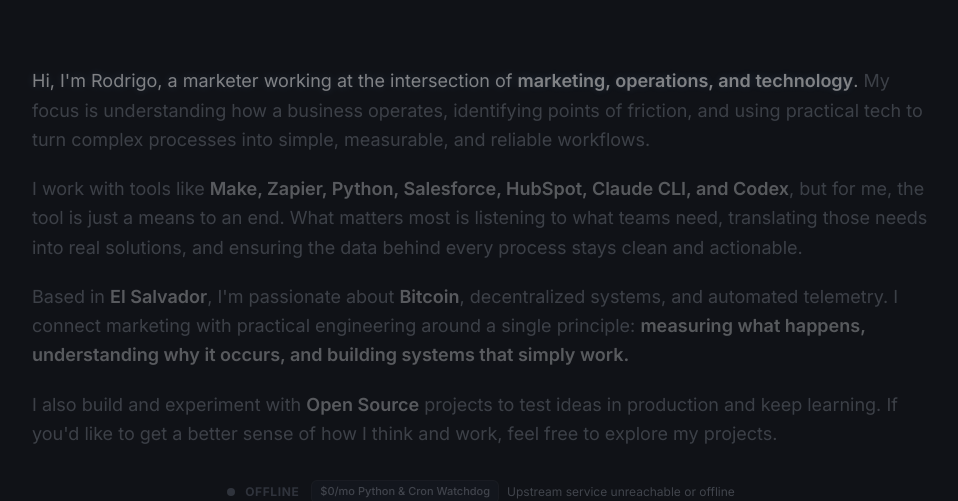
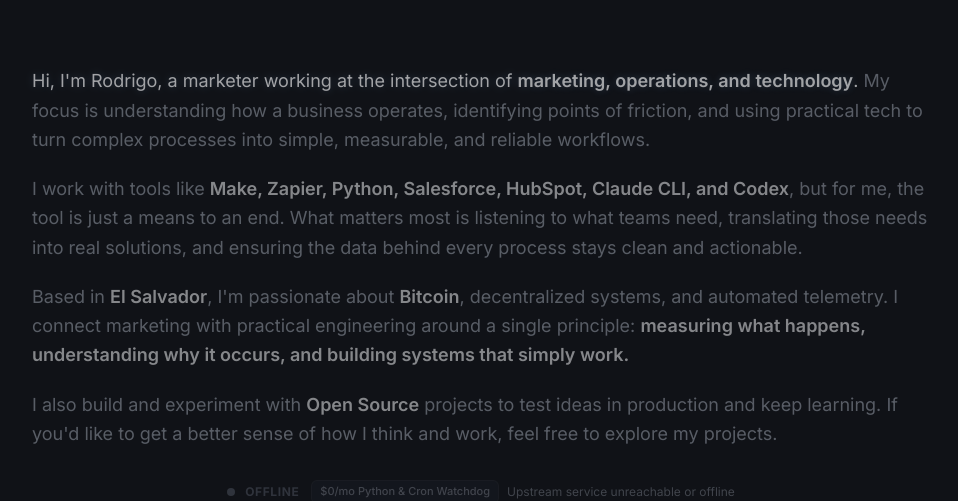
Before and after one commit to netssv/portfolio-romartel, a Next.js app: page / in a window 1280 px wide. Shown: the part 1181-1682 px from the top of the page, without its empty margins (160-1118 px from the left). Built offline with nearby package versions, Linux system fonts and the light colour scheme; no server answers.

Commit message:
perf: eliminate video background buffering, calibrate dormant contrast, and lazy-load analytics

```diff
--- a/app/layout.tsx
+++ b/app/layout.tsx
@@ -84,10 +84,10 @@
           `}
         </Script>
 
-        {/* Microsoft Clarity */}
+        {/* Microsoft Clarity — lazyOnload prevents main-thread contention */}
         <Script
           id="microsoft-clarity"
-          strategy="afterInteractive"
+          strategy="lazyOnload"
           dangerouslySetInnerHTML={{
             __html: `
               (function(c,l,a,r,i,t,y){
@@ -99,15 +99,15 @@
           }}
         />
 
-        {/* Google Analytics 4 */}
+        {/* Google Analytics 4 — lazyOnload defers non-critical telemetry */}
         <Script
           id="ga4-loader"
-          strategy="afterInteractive"
+          strategy="lazyOnload"
           src="https://www.googletagmanager.com/gtag/js?id=G-J2MMB7MF32"
         />
         <Script
           id="ga4-init"
-          strategy="afterInteractive"
+          strategy="lazyOnload"
           dangerouslySetInnerHTML={{
             __html: `
               window.dataLayer = window.dataLayer || [];
--- a/app/robots.ts
+++ b/app/robots.ts
@@ -4,11 +4,18 @@
   const baseUrl = process.env.NEXT_PUBLIC_BASE_URL || 'https://romartel.vercel.app';
 
   return {
-    rules: {
-      userAgent: '*',
-      allow: '/',
-      disallow: ['/private/', '/api/'],
-    },
+    rules: [
+      {
+        userAgent: '*',
+        allow: '/',
+        disallow: ['/private/', '/api/'],
+      },
+      {
+        userAgent: ['GPTBot', 'ClaudeBot', 'PerplexityBot', 'Google-Extended', 'Amazonbot'],
+        allow: ['/', '/llms.txt', '/llms-full.txt'],
+        disallow: ['/private/', '/api/'],
+      },
+    ],
     sitemap: `${baseUrl}/sitemap.xml`,
   };
 }
--- a/src/components/scrollytelling/ShowcaseMediaCard.tsx
+++ b/src/components/scrollytelling/ShowcaseMediaCard.tsx
@@ -84,8 +84,8 @@
                   ref={videoRef}
                   src={active.videoSrc}
                   poster={active.imageSrc || "/projects/metropolyca.png"}
-                  autoPlay
-                  preload={isActive ? "auto" : "metadata"}
+                  autoPlay={isActive}
+                  preload={isActive ? "auto" : "none"}
                   muted={isMuted}
                   loop
                   playsInline
--- a/src/components/ui/ScrollIlluminatedParagraph.tsx
+++ b/src/components/ui/ScrollIlluminatedParagraph.tsx
@@ -28,12 +28,12 @@
   const start = pStart + (index / Math.max(1, total)) * pSpan * 0.88;
   const end = Math.min(pEnd, start + (1.3 / Math.max(1, total)) * pSpan);
 
-  // Pure functional interpolation (Rule 21: WAAPI-safe)
+  // Pure functional interpolation (Rule 21: WAAPI-safe) with calibrated WCAG contrast
   const opacity = useTransform(scrollYProgress, (s) => {
-    if (s <= start) return 0.32;
+    if (s <= start) return 0.52;
     if (s >= end) return 1.0;
     const progress = (s - start) / (end - start);
-    return 0.32 + progress * 0.68;
+    return 0.52 + progress * 0.48;
   });
 
   const textShadow = useTransform(scrollYProgress, (s) => {
@@ -45,7 +45,7 @@
   });
 
   const color = useTransform(scrollYProgress, (s) => {
-    if (s <= start) return "var(--color-text-muted)";
+    if (s <= start) return "var(--color-text-secondary)";
     return "var(--color-text-primary)";
   });
 
```
Also changed, not shown: 1 other file (tests, documents, lock files or other folders).
